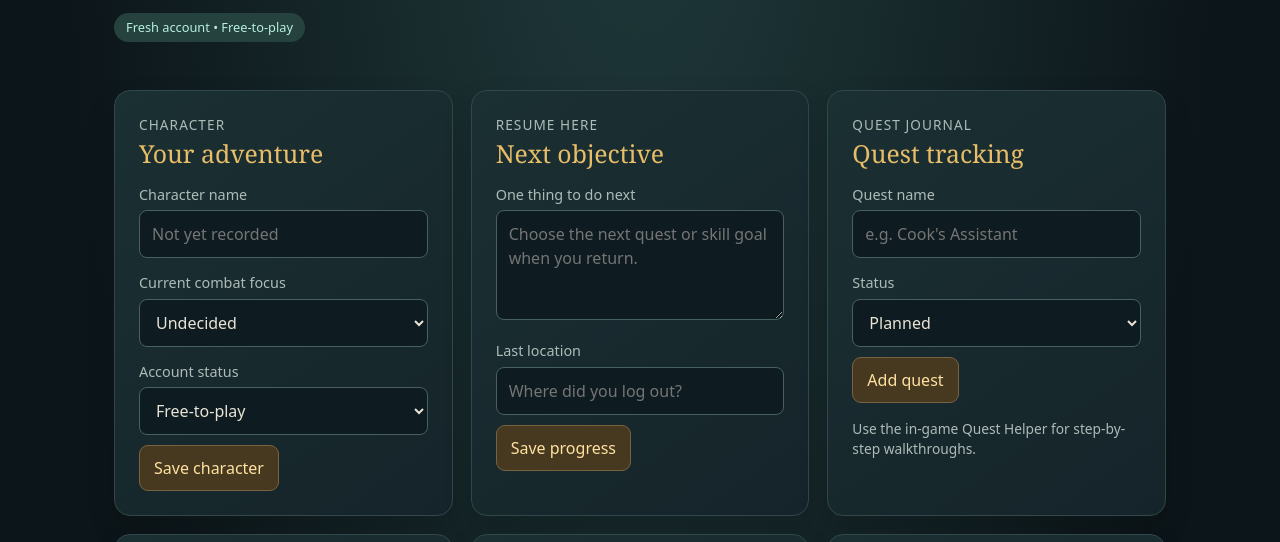
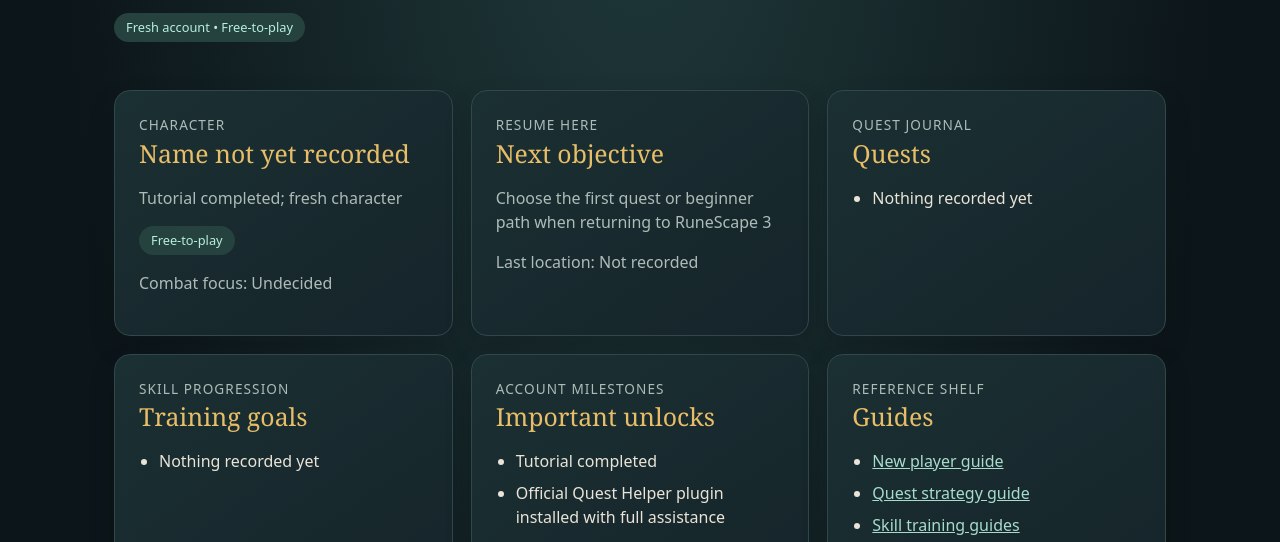
Before and after one commit to rbedsole/RuneScape-3, a plain HTML site: page index.html in a window 1280 px wide. Shown: the part 239-781 px from the top of the page. Drawn offline with Linux system fonts and the light colour scheme.

Commit message:
Connect dashboard to shared GitHub playthrough record

```diff
--- a/index.html
+++ b/index.html
@@ -6,26 +6,39 @@
 </style></head>
 <body><header><div class="eyebrow">Gielinor • Personal adventure tracker</div><h1>Adventurer's Ledger</h1><p class="intro">A quiet corner of RuneScape 3 to remember where you left off, choose one next objective, and keep useful references close.</p><span class="pill">Fresh account • Free-to-play</span></header>
 <main class="grid">
-<section class="card"><div class="kicker">Character</div><h2>Your adventure</h2><label for="name">Character name</label><input id="name" placeholder="Not yet recorded"><label for="style">Current combat focus</label><select id="style"><option>Undecided</option><option>Melee</option><option>Ranged</option><option>Magic</option><option>Necromancy</option></select><label for="membership">Account status</label><select id="membership"><option>Free-to-play</option><option>Member</option></select><button id="saveCharacter">Save character</button></section>
-<section class="card"><div class="kicker">Resume here</div><h2>Next objective</h2><label for="objective">One thing to do next</label><textarea id="objective" placeholder="Choose the next quest or skill goal when you return."></textarea><label for="location">Last location</label><input id="location" placeholder="Where did you log out?"><button id="saveProgress">Save progress</button></section>
-<section class="card"><div class="kicker">Quest journal</div><h2>Quest tracking</h2><label for="quest">Quest name</label><input id="quest" placeholder="e.g. Cook's Assistant"><label for="questStatus">Status</label><select id="questStatus"><option>Planned</option><option>In progress</option><option>Completed</option></select><button id="addQuest">Add quest</button><ul id="questList"></ul><p class="small">Use the in-game Quest Helper for step-by-step walkthroughs.</p></section>
-<section class="card"><div class="kicker">Skill goals</div><h2>Training tracker</h2><label for="skill">Skill</label><input id="skill" placeholder="e.g. Mining"><label for="level">Current level</label><input id="level" type="number" min="1" max="120" value="1"><label for="target">Target level</label><input id="target" type="number" min="1" max="120" value="20"><button id="addSkill">Add goal</button><ul id="skillList"></ul></section>
-<section class="card"><div class="kicker">Field notes</div><h2>Session log</h2><label for="note">What happened today?</label><textarea id="note" placeholder="Finished a quest, unlocked a skill, found something interesting…"></textarea><button id="addNote">Add entry</button><ul id="noteList"></ul></section>
-<section class="card"><div class="kicker">Reference shelf</div><h2>Trusted guides</h2><ul><li><a href="https://runescape.wiki/w/New_Player_Guide_to_RuneScape" target="_blank" rel="noopener">New player guide</a></li><li><a href="https://runescape.wiki/w/Quests/Strategy" target="_blank" rel="noopener">Quest strategy guide</a></li><li><a href="https://runescape.wiki/w/Skill_training_guides" target="_blank" rel="noopener">Skill training guides</a></li><li><a href="https://runescape.wiki/w/Revolution/Bars" target="_blank" rel="noopener">Revolution ability bars</a></li><li><a href="https://pvme.io/" target="_blank" rel="noopener">PvM Encyclopedia</a></li></ul><div class="divider"></div><p class="small notice">Quest Helper is installed in-game. It supports selected quests, marked by a green asterisk in the quest journal.</p></section>
-<section class="card wide"><div class="kicker">Your data</div><h2>Backup & transfer</h2><p>This version stores progress locally in this browser. It does not automatically sync to GitHub or other devices. Export a backup before switching browsers or clearing browser data.</p><button id="export">Export progress (.json)</button><label for="import">Restore a saved backup</label><input id="import" type="file" accept=".json,application/json"><p id="message" class="status" role="status" aria-live="polite"></p></section>
+<section class="card"><div class="kicker">Character</div><h2 id="charName">Adventurer</h2><p id="charStage">Loading character progress…</p><span class="pill" id="charStatus">Free-to-play</span><p id="charCombat"></p></section>
+<section class="card"><div class="kicker">Resume here</div><h2>Next objective</h2><p id="objective">Loading…</p><p id="location"></p></section>
+<section class="card"><div class="kicker">Quest journal</div><h2>Quests</h2><ul id="questList"></ul></section>
+<section class="card"><div class="kicker">Skill progression</div><h2>Training goals</h2><ul id="skillList"></ul></section>
+<section class="card"><div class="kicker">Account milestones</div><h2>Important unlocks</h2><ul id="unlockList"></ul></section>
+<section class="card"><div class="kicker">Reference shelf</div><h2>Guides</h2><ul id="resourceList"></ul></section>
+<section class="card wide"><div class="kicker">Adventure history</div><h2>Session log</h2><ul id="sessionList"></ul></section>
+<section class="card wide"><div class="kicker">Sync status</div><h2>GitHub-backed progress</h2><p id="syncStatus" role="status" aria-live="polite">Checking repository…</p><button id="refresh">Refresh progress</button><p class="small">This dashboard reads progress.json from this repository. Updates made to the repository appear here after the next deployment. Progress is no longer stored separately in each browser. The website is read-only; we'll maintain the record together in GitHub.</p></section>
 </main><footer>RuneScape 3 Companion • Fan-made personal tracker • Not affiliated with Jagex</footer>
 <script>
-const key='rs3-ledger-v1',defaults={name:'',style:'Undecided',membership:'Free-to-play',objective:'',location:'',quests:[],skills:[],notes:[]};
-let state;try{state={...defaults,...JSON.parse(localStorage.getItem(key)||'{}')}}catch{state={...defaults}};
-const el=id=>document.getElementById(id),save=()=>{localStorage.setItem(key,JSON.stringify(state));el('message').textContent='Saved in this browser.'},field=id=>el(id).value;
-function line(list,text,remove){const li=document.createElement('li'),span=document.createElement('span'),btn=document.createElement('button');span.textContent=text;btn.textContent='Remove';btn.setAttribute('aria-label','Remove '+text);btn.onclick=remove;li.append(span,btn);el(list).append(li)}
-function render(){['name','style','membership','objective','location'].forEach(id=>el(id).value=state[id]||defaults[id]);['questList','skillList','noteList'].forEach(id=>el(id).replaceChildren());state.quests.forEach((q,i)=>line('questList',q.name+' • '+q.status,()=>{state.quests.splice(i,1);save();render()}));state.skills.forEach((s,i)=>line('skillList',s.name+' • '+s.level+' → '+s.target,()=>{state.skills.splice(i,1);save();render()}));state.notes.forEach((n,i)=>line('noteList',n.date+' • '+n.text,()=>{state.notes.splice(i,1);save();render()}))}
-el('saveCharacter').onclick=()=>{['name','style','membership'].forEach(id=>state[id]=field(id).trim());save()};
-el('saveProgress').onclick=()=>{['objective','location'].forEach(id=>state[id]=field(id).trim());save()};
-el('addQuest').onclick=()=>{const name=field('quest').trim();if(!name)return;state.quests.push({name,status:field('questStatus')});el('quest').value='';save();render()};
-el('addSkill').onclick=()=>{const name=field('skill').trim(),level=Number(field('level')),target=Number(field('target'));if(!name||level<1||target<1||level>120||target>120)return;state.skills.push({name,level,target});el('skill').value='';save();render()};
-el('addNote').onclick=()=>{const text=field('note').trim();if(!text)return;state.notes.unshift({text,date:new Date().toLocaleDateString()});el('note').value='';save();render()};
-el('export').onclick=()=>{const blob=new Blob([JSON.stringify(state,null,2)],{type:'application/json'}),url=URL.createObjectURL(blob),a=document.createElement('a');a.href=url;a.download='runescape3-progress.json';a.click();setTimeout(()=>URL.revokeObjectURL(url),1000)};
-el('import').onchange=async e=>{const file=e.target.files[0];if(!file)return;try{const data=JSON.parse(await file.text());if(!data||typeof data!=='object'||!Array.isArray(data.quests)||!Array.isArray(data.skills)||!Array.isArray(data.notes))throw Error('Invalid backup');if(!confirm('Replace progress stored in this browser with this backup?'))return;state={...defaults,...data};save();render()}catch{el('message').textContent='Could not read that backup file.'}e.target.value=''};
-render();
+const $=id=>document.getElementById(id);
+function put(id,value){$(id).textContent=value??'Not recorded'}
+function items(id,entries,format){const ul=$(id);ul.replaceChildren();if(!entries?.length){const li=document.createElement('li');li.textContent='Nothing recorded yet';ul.append(li);return}entries.forEach(entry=>{const li=document.createElement('li');format(li,entry);ul.append(li)})}
+function plain(li,s){li.textContent=s}
+async function load(){
+ $('syncStatus').textContent='Checking repository…';
+ try{
+ const response=await fetch('./progress.json?refresh='+Date.now(),{cache:'no-store'});
+ if(!response.ok)throw new Error('HTTP '+response.status);
+ const d=await response.json();
+ put('charName',d.character?.name||'Name not yet recorded');
+ put('charStage',d.character?.stage);
+ put('charStatus',d.character?.membership||'Not recorded');
+ put('charCombat','Combat focus: '+(d.character?.combatFocus||'Undecided'));
+ put('objective',d.current?.objective||'Not selected yet');
+ put('location','Last location: '+(d.current?.location||'Not recorded'));
+ items('questList',d.quests,(li,q)=>plain(li,q.name+' • '+q.status));
+ items('skillList',d.skills,(li,s)=>plain(li,s.name+' • '+s.level+' → '+s.target));
+ items('unlockList',d.unlocks,(li,x)=>plain(li,x));
+ items('sessionList',d.sessions,(li,s)=>plain(li,s.date+' • '+s.summary));
+ items('resourceList',d.resources,(li,r)=>{const a=document.createElement('a');a.textContent=r.name;a.href=r.url;a.target='_blank';a.rel='noopener noreferrer';li.append(a)});
+ put('syncStatus','Loaded from GitHub Pages • Last record update: '+(d.updated||'Unknown'));
+ }catch(error){put('syncStatus','Could not load progress.json. Try refreshing after GitHub Pages finishes deploying.')}
+}
+$('refresh').onclick=load;load();
 </script></body></html>
```
